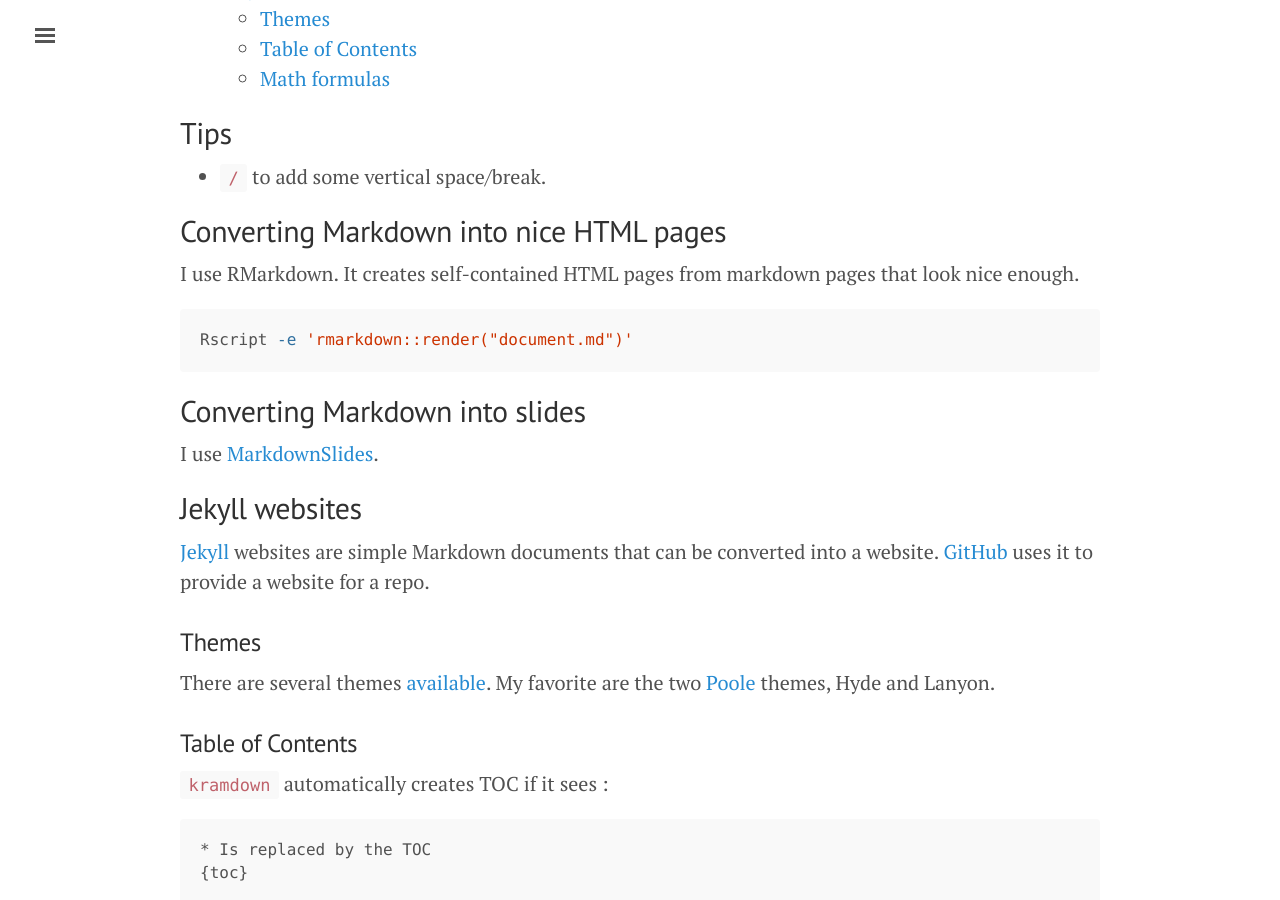
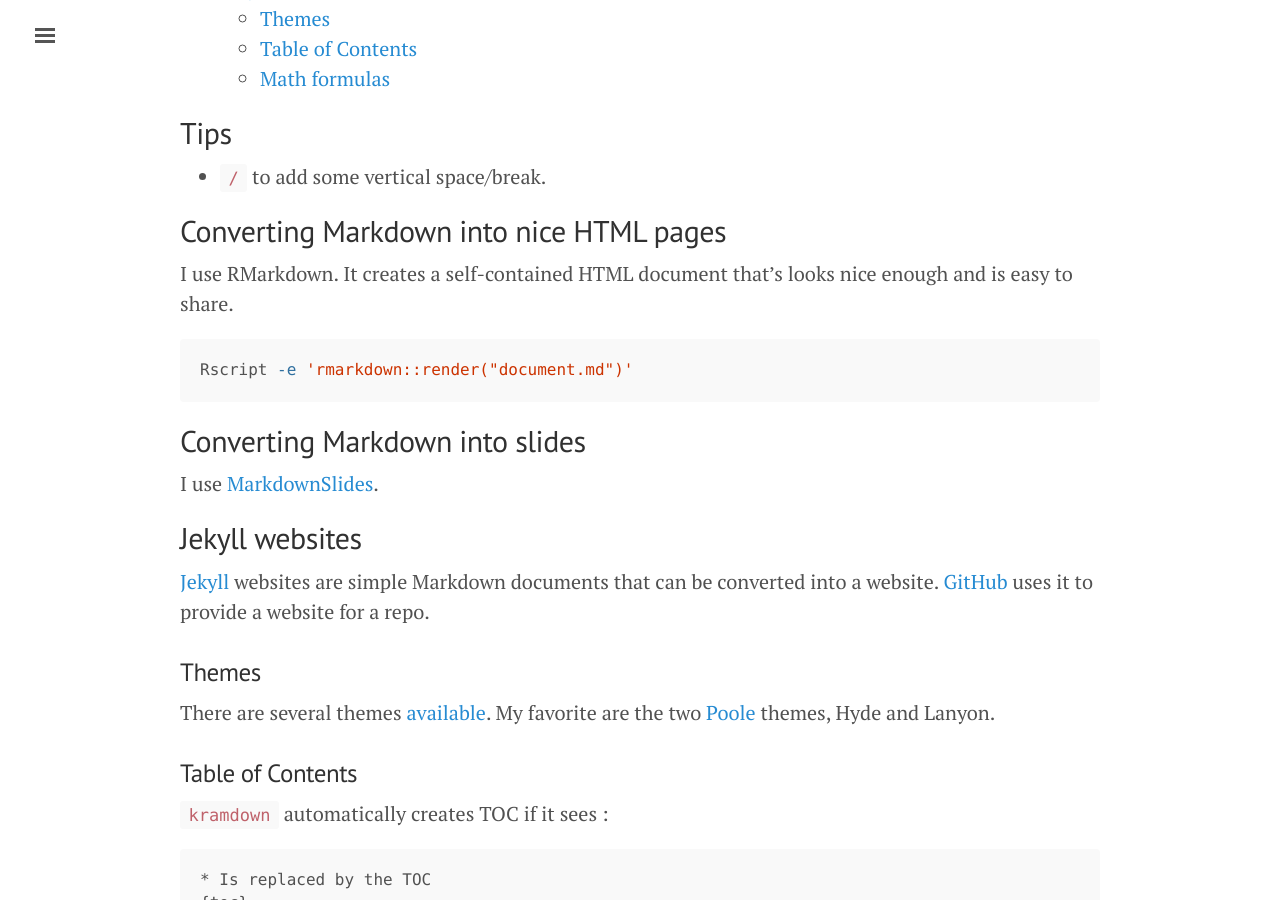
Before and after one commit to jmonlong/Hippocamplus, a Jekyll site: the page built from md.md, in a window 1280 px wide and 900 px high, scrolled down 353 px. Built offline with Jekyll 4.4.1, drawn with Linux system fonts in a browser that asks for light colours; nearby versions of some CDN libraries; formulas are drawn with MathJax 3.

Commit message:
simpler markdown to html

```diff
--- a/md.md
+++ b/md.md
@@ -11,7 +11,7 @@ title: Markdown
 
 ## Converting Markdown into nice HTML pages
 
-I use RMarkdown. It creates self-contained HTML pages from markdown pages that look nice enough.
+I use RMarkdown. It creates a self-contained HTML document that's looks nice enough and is easy to share.
 
 ~~~sh
 Rscript -e 'rmarkdown::render("document.md")'
```
